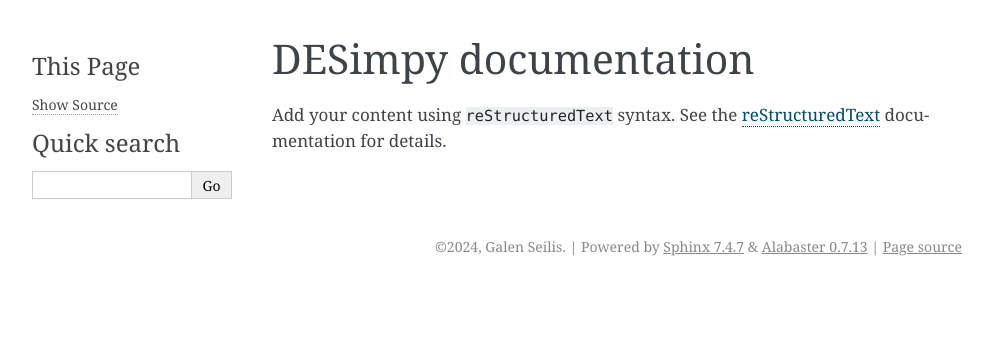
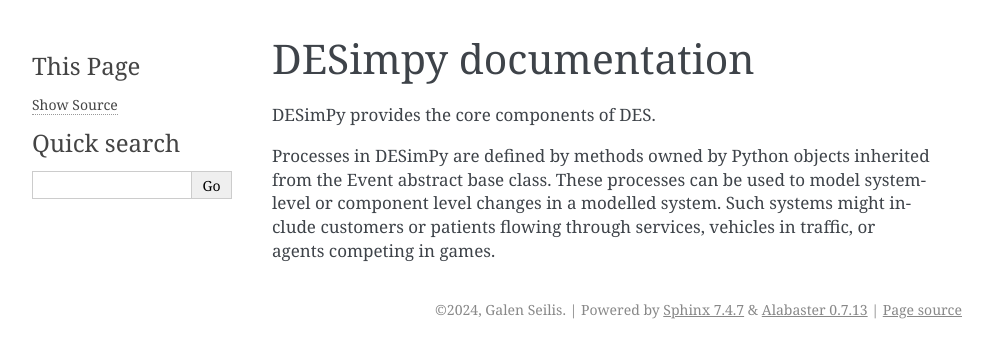
Before and after one commit to galenseilis/DESimpy, a Sphinx documentation site: the page built from docs/source/index.rst, in a window 1280 px wide. Shown: the top 358 px of the page, without its empty margins (148-1141 px from the left). Built offline with Sphinx 7.4.7, drawn with Linux system fonts in a browser that asks for light colours.

Commit message:
doc: init

```diff
--- a/docs/source/index.rst
+++ b/docs/source/index.rst
@@ -6,10 +6,9 @@
 DESimpy documentation
 =====================
 
-Add your content using ``reStructuredText`` syntax. See the
-`reStructuredText <https://www.sphinx-doc.org/en/master/usage/restructuredtext/index.html>`_
-documentation for details.
+DESimPy provides the core components of DES.
 
+Processes in DESimPy are defined by methods owned by Python objects inherited from the Event abstract base class. These processes can be used to model system-level or component level changes in a modelled system. Such systems might include customers or patients flowing through services, vehicles in traffic, or agents competing in games.
 
 .. toctree::
    :maxdepth: 2
```
